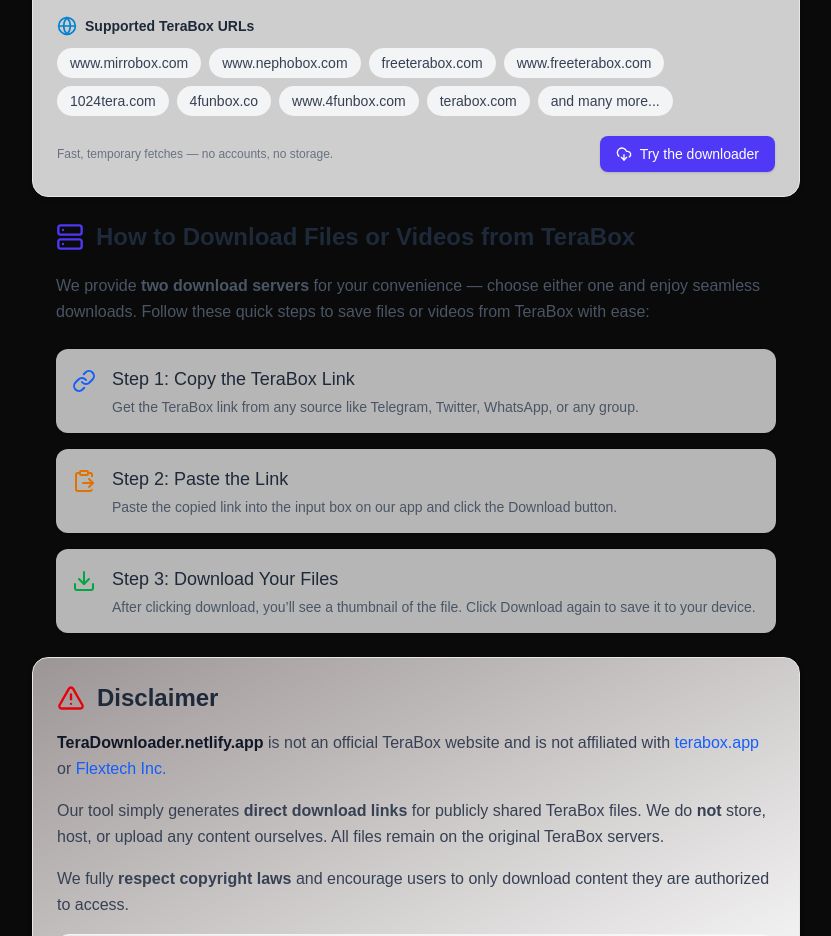
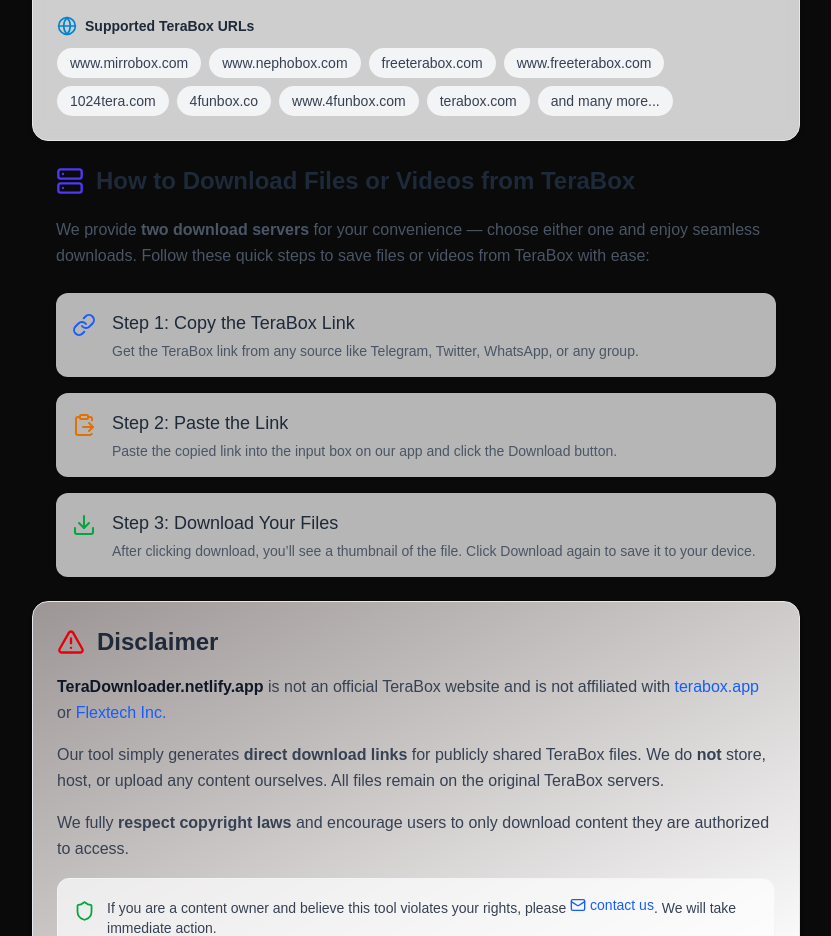
Before and after one commit to eonsyn/videoviewer, a Next.js app: page / in a window 1280 px wide. Shown: the part 1500-2436 px from the top of the page, without its empty margins (224-1055 px from the left). Built offline with nearby package versions, Linux system fonts and the light colour scheme.

Commit message:
update the analytics in website

```diff
--- a/components/Server2.js
+++ /dev/null
@@ -1,31 +0,0 @@
-import React from 'react'
-
-function Server2({res}) {
-  const p = ()=>{
-    console.log(res)
-  }
-  return (
-    <div onClick={p} className='text-wrap max-w-lvw'>
-
-      {res?.list?.map((file)=>{
-        return(<div>
-          File Name: {file.name }
-          <p>
-            File Size: {file.size_formatted}
-            </p>
-            <button >Download </button>
-            <video
-            className='border border-white'
-            src={file.fast_stream_url}
-            poster={file.thumbnail}
-            ></video>
-</div>)
-
-      })}
-
-
-    </div>
-  )
-}
-
-export default Server2
--- a/components/home/Disclaimer.js
+++ b/components/home/Disclaimer.js
@@ -1,6 +1,7 @@
 'use client'
 import React from 'react'
 import { AlertTriangle, Shield, Mail } from 'lucide-react'
+import Link from 'next/link'
 
 function Disclaimer() {
   return (
@@ -37,14 +38,15 @@
           <Shield className="w-6 h-6 text-green-600 dark:text-green-400 mt-1" />
           <p className="text-sm">
             If you are a content owner and believe this tool violates your rights, please{' '}
+            <Link href="/" passHref legacyBehavior>
               <a
-              href="#"
                 onClick={(e) => e.preventDefault()}
                 className="inline-flex items-center gap-1 text-blue-600 dark:text-blue-400 font-medium hover:underline"
               >
                 <Mail className="w-4 h-4" />
                 contact us
               </a>
+            </Link>
             . We will take immediate action.
           </p>
         </div>
--- a/components/home/WhatIsTerabox.js
+++ b/components/home/WhatIsTerabox.js
@@ -17,13 +17,13 @@
       <p className="text-gray-600 dark:text-gray-300 leading-relaxed mb-4">
         <strong>TeraBox</strong> is a free cloud storage service that offers <strong>1TB of secure storage</strong>
         for your files, documents, photos, and videos. With TeraBox, you can easily upload and store your data,
-        and access it from any device—whether you're on the web, using the desktop app, or on your mobile phone.
+        and access it from any device&mdash;whether you&apos;re on the web, using the desktop app, or on your mobile phone.
       </p>
 
       <p className="text-gray-600 dark:text-gray-300 leading-relaxed mb-6">
         This platform also allows you to share your files with friends and family effortlessly.
         It provides features like automatic and manual backups, file organization, version control,
-        and easy sharing—ensuring your data is <strong>safe, accessible,</strong> and <strong>well-managed</strong>.
+        and easy sharing&mdash;ensuring your data is <strong>safe, accessible,</strong> and <strong>well-managed</strong>.
       </p>
 
       {/* Features Section */}
--- a/components/home/WhatIsTeraboxNetlify.js
+++ b/components/home/WhatIsTeraboxNetlify.js
@@ -1,6 +1,7 @@
 'use client'
 import React from 'react'
 import { DownloadCloud, Globe, Database } from 'lucide-react'
+import Link from 'next/link'
 
 export default function WhatIsTeraboxVercel() {
   const hosts = [
@@ -64,20 +65,6 @@
         </ul>
       </div>
 
-      {/* CTA / Footer */}
-      <footer className="mt-5 flex items-center justify-between">
-        <p className="text-xs text-gray-500 dark:text-gray-400">
-          Fast, temporary fetches — no accounts, no storage.
-        </p>
-
-        <a
-          href="/#download"
-          className="inline-flex items-center gap-2 px-4 py-2 bg-indigo-600 text-white text-sm font-medium rounded-lg shadow-sm hover:opacity-95 active:scale-95 transition"
-        >
-          <DownloadCloud className="w-4 h-4" />
-          Try the downloader
-        </a>
-      </footer>
-    </section>
+      </section>
   )
 }
```
Lines whose indentation alone changed are shown as unchanged.
